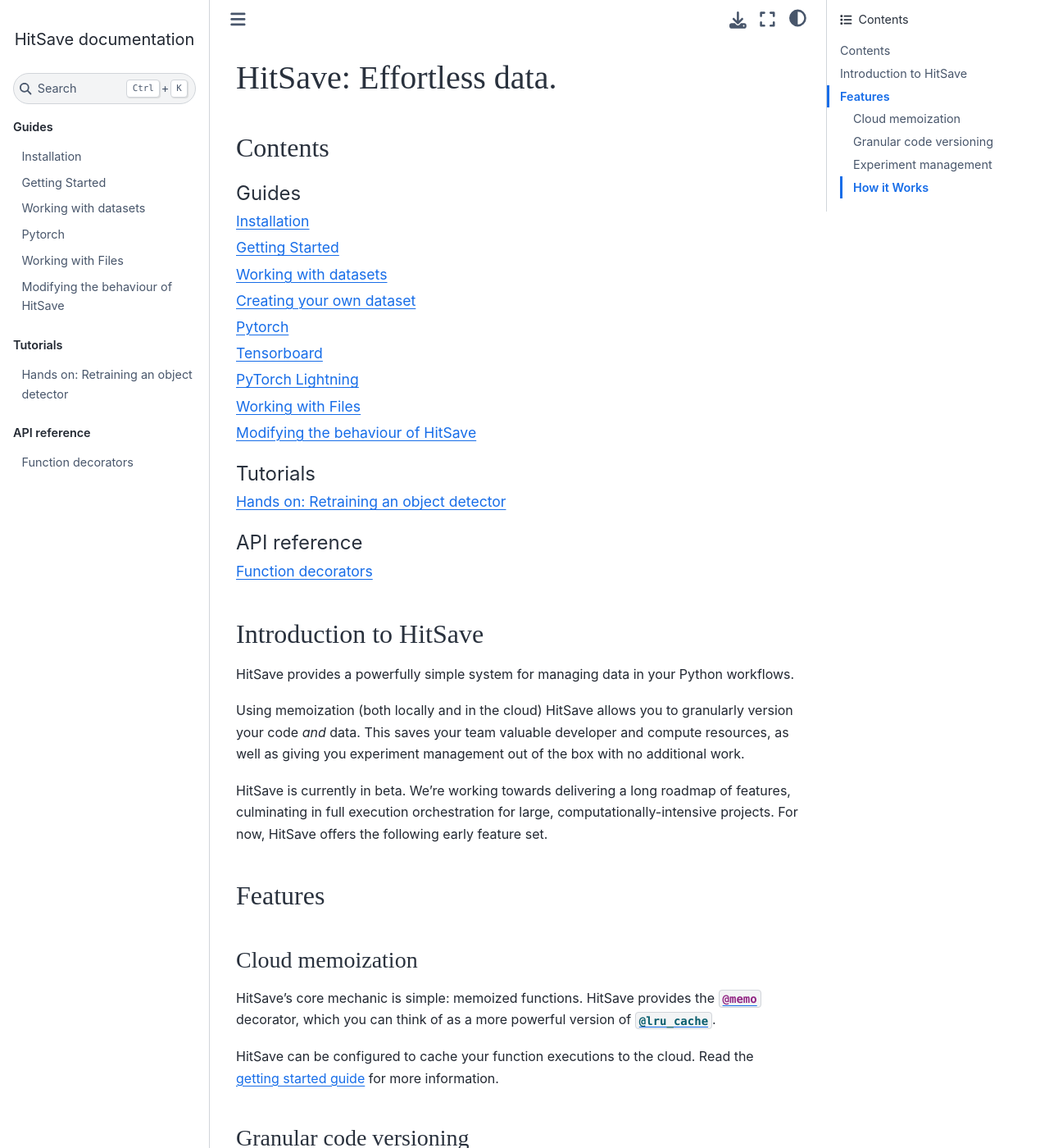
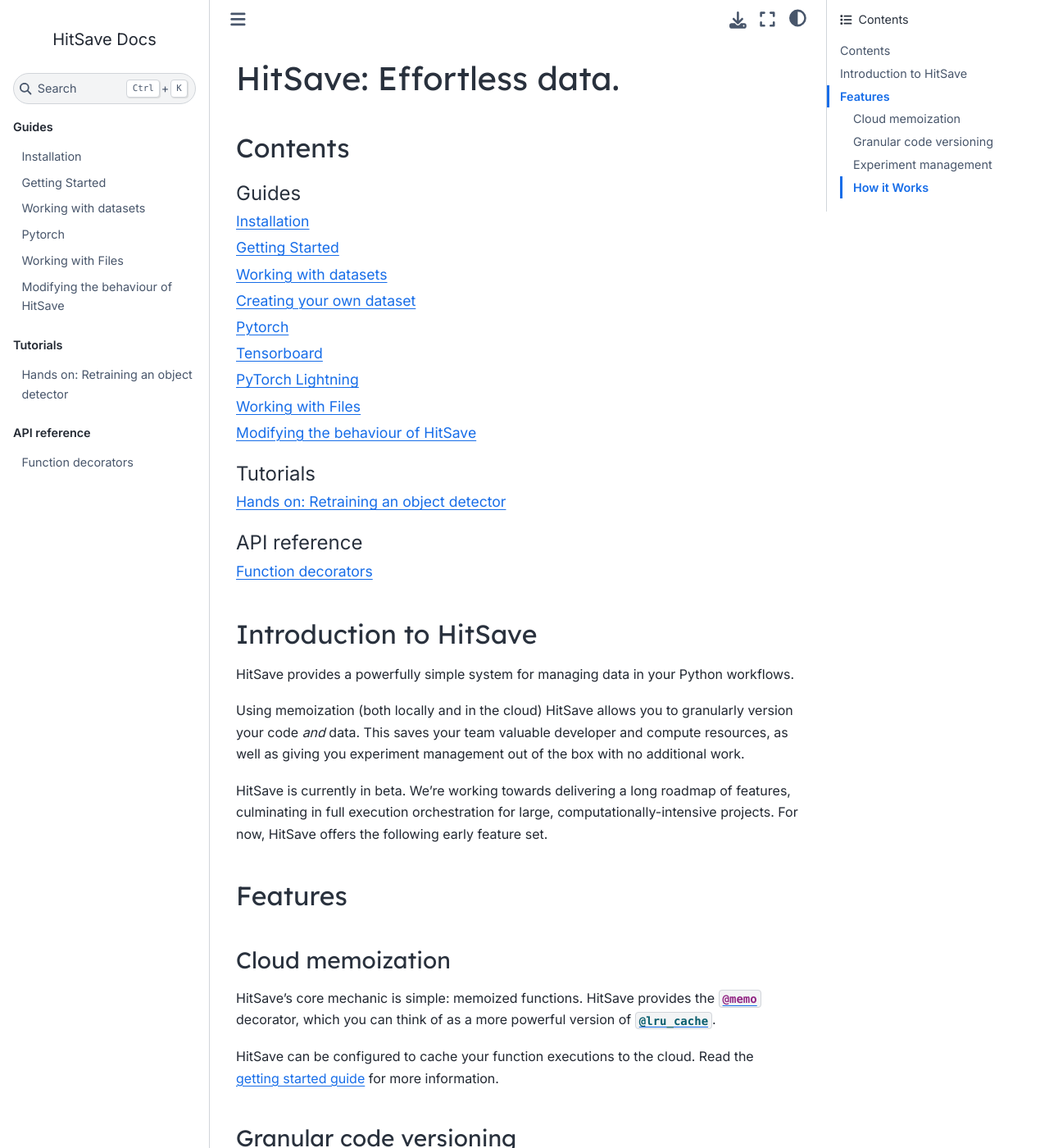
Before and after one commit to hitsave-io/xyz, a Sphinx documentation site: the page built from client/docs/index.md, in a window 1280 px wide and 1400 px high. Shown: the whole window at 82% size. Built offline with Sphinx 7.4.7, drawn with Linux system fonts in a browser that asks for light colours.

Commit message:
feat: better fonts

```diff
--- a/client/docs/_static/css/custom.css
+++ b/client/docs/_static/css/custom.css
@@ -1,3 +1,4 @@
 :root {
-  --pst-font-family-heading: Lexend;
+  --pst-font-family-base: Inter, var(--pst-font-family-base-system);
+  --pst-font-family-heading: Lexend, var(--pst-font-family-base);
 }
--- a/client/docs/_themes/hitsave_theme/layout.html
+++ b/client/docs/_themes/hitsave_theme/layout.html
@@ -1,4 +1,4 @@
-{% extends "sphinx_book_theme/layout.html" %} {% block fonts %}
+{% extends "sphinx_book_theme/layout.html" %} {% block extrahead %}
 <link
   rel="stylesheet"
   href="https://fonts.googleapis.com/css2?family=Inter:wght@400;500;600;700&family=Roboto+Mono&family=Lexend&display=swap"
--- a/client/docs/conf.py
+++ b/client/docs/conf.py
@@ -14,8 +14,6 @@ author = "hitsave.io"
 # https://www.sphinx-doc.org/en/master/usage/configuration.html#general-configuration
 
 extensions = ["myst_parser", "sphinx.ext.autodoc"]
-
-templates_path = ["_templates"]
 exclude_patterns = ["_build", "Thumbs.db", ".DS_Store"]
 
 
@@ -23,6 +21,7 @@ exclude_patterns = ["_build", "Thumbs.db", ".DS_Store"]
 # https://www.sphinx-doc.org/en/master/usage/configuration.html#options-for-html-output
 
 # html_theme = "sphinx_book_theme"
+html_title = "HitSave Docs"
 html_theme = "hitsave_theme"
 html_theme_path = ["_themes"]
 html_favicon = "../../web/public/favicon.ico"
```
